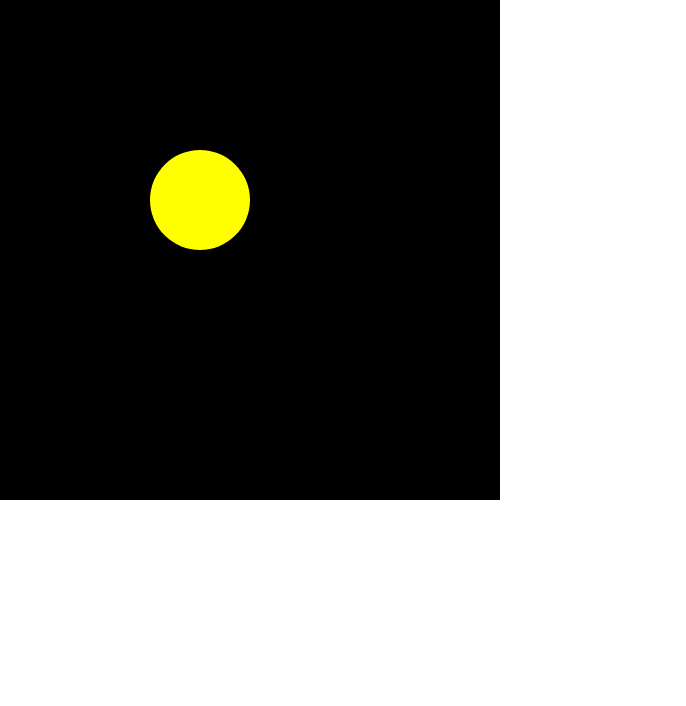
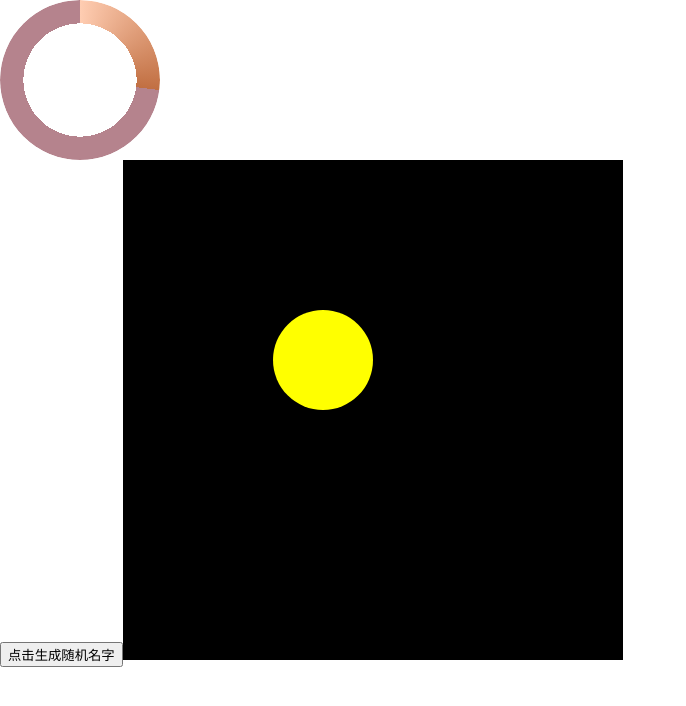
Before and after one commit to qjd-yyds/webpackTime, a Vue app: page / in a window 1280 px wide. Shown: the top 706 px of the page, without its empty margins (0-686 px from the left). Built offline with nearby package versions, Linux system fonts and the light colour scheme.

Commit message:
feat: 随机名字 随便玩玩

```diff
--- a/package.json
+++ b/package.json
@@ -43,6 +43,7 @@
     "webpack-dev-server": "^4.7.4"
   },
   "dependencies": {
+    "chinese-random-name": "^1.0.0",
     "lodash": "^4.17.21",
     "vue": "^3.2.31"
   },
--- a/src/App.vue
+++ b/src/App.vue
@@ -1,15 +1,23 @@
 <template>
   <div class="app">
+    <div class="progress"></div>
+    <button @click="randomName">点击生成随机名字</button>
+    <span>{{ nameText }}</span>
     <canvas ref="canvas" class="draw-canvas" width="500" height="500"></canvas>
   </div>
 </template>
 
 <script lang="ts">
 import { onMounted, defineComponent, ref } from 'vue';
+import chinaName from 'chinese-random-name';
 export default defineComponent({
   name: 'app',
   setup: () => {
     const canvas = ref<HTMLCanvasElement>(null!);
+    let nameText = ref('');
+    function randomName() {
+      nameText.value = chinaName.names.get2('金木');
+    }
     onMounted(() => {
       const ctx = canvas.value.getContext('2d')!;
       ctx.fillStyle = 'yellow';
@@ -17,15 +25,23 @@ export default defineComponent({
       ctx.fill();
     });
     return {
-      canvas
+      canvas,
+      randomName,
+      nameText
     };
   },
-  components: {
-  }
+  components: {}
 });
 </script>
 <style lang="css">
 .draw-canvas {
   background-color: #000;
 }
+.progress {
+  width: 160px;
+  height: 160px;
+  border-radius: 50%;
+  background: conic-gradient(#ffcdb2 0, #c16f42 27%, #b5838d 27%, #b5838d);
+  mask: radial-gradient(transparent, transparent 50%, #000 50%, #000 0);
+}
 </style>
--- a/src/types/global.d.ts
+++ b/src/types/global.d.ts
@@ -6,3 +6,8 @@ declare module '*.scss' {
   const style: Record<string, string>;
   export default style;
 }
+
+declare module 'chinese-random-name' {
+  const name: any;
+  export default name;
+}
```
Also changed, not shown: 1 other file (tests, documents, lock files or other folders).
